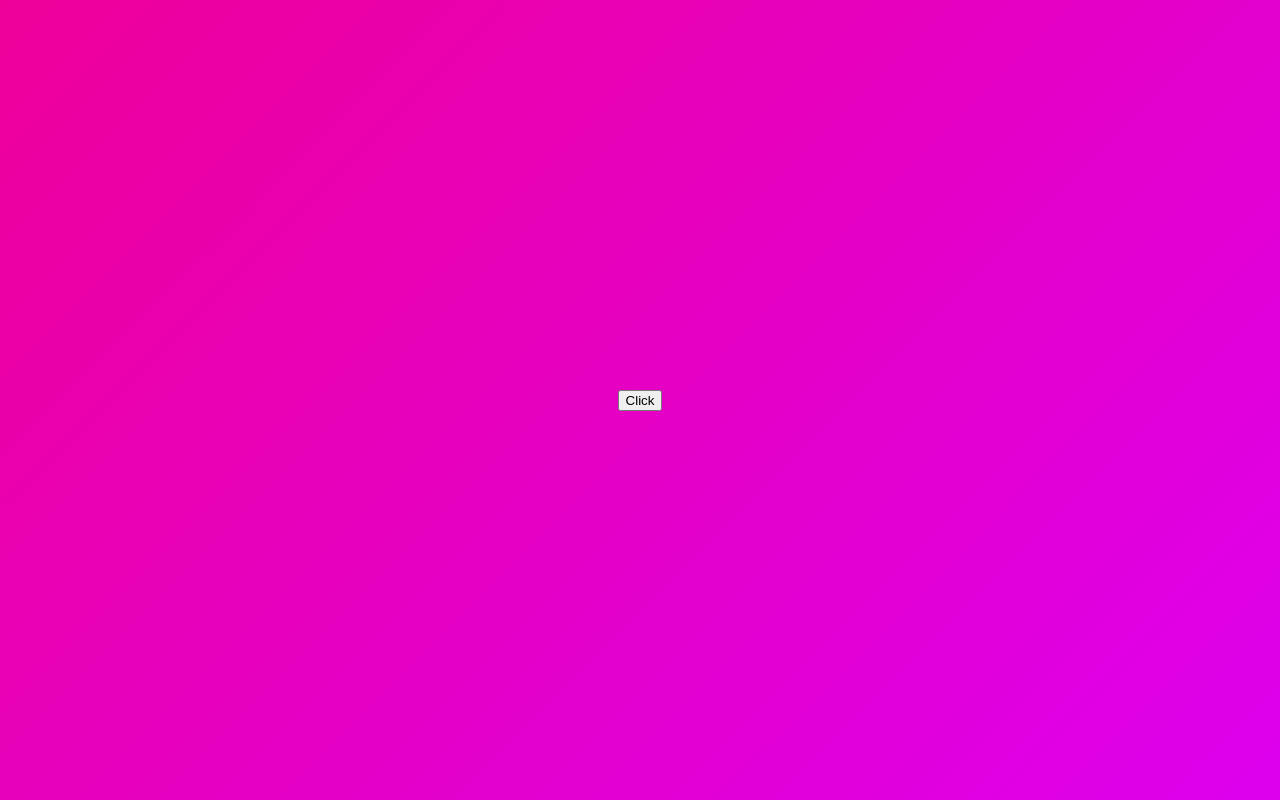
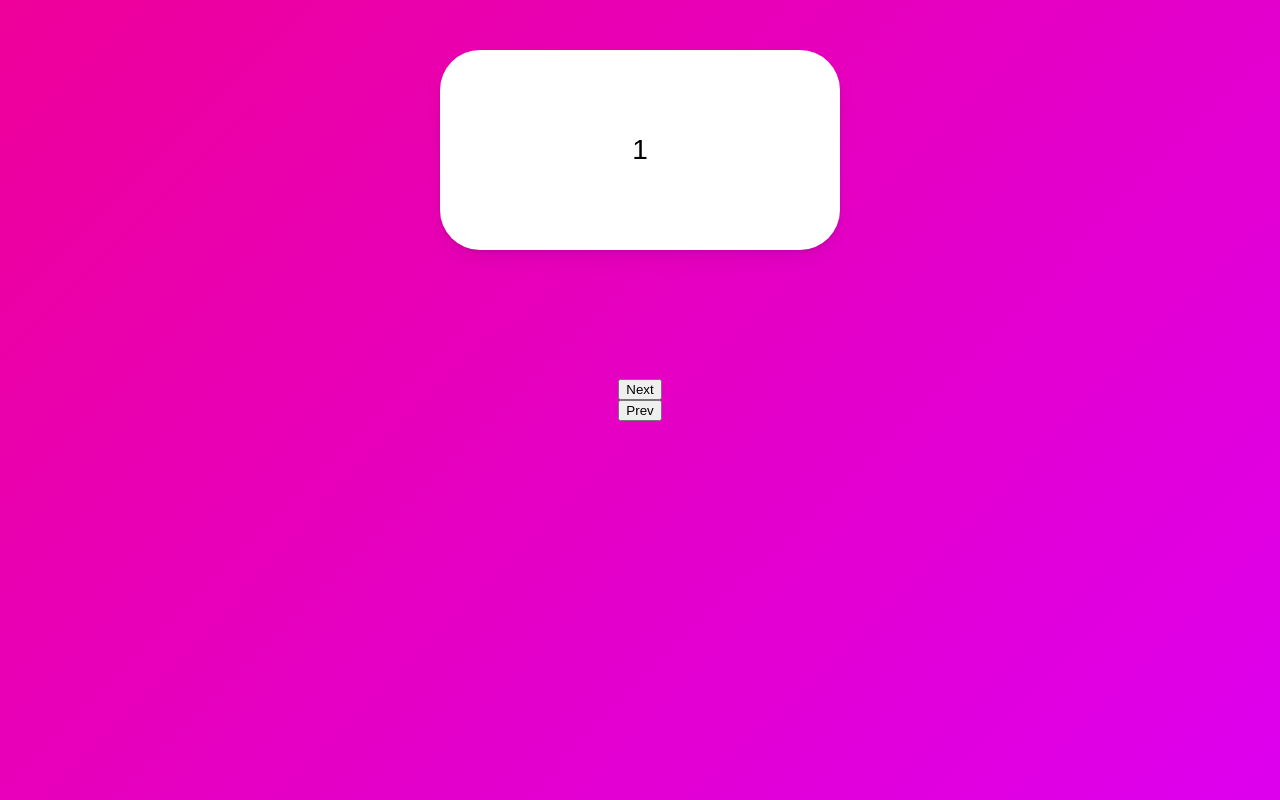
Before and after one commit to devkmins/react_framer_motion, a React (Create React App) app: page / in a window 1280 px wide. Built offline with nearby package versions, Linux system fonts and the light colour scheme.

Commit message:
Slider example

```diff
--- a/src/App.tsx
+++ b/src/App.tsx
@@ -4,6 +4,7 @@
 
 const Wrapper = styled(motion.div)`
   display: flex;
+  flex-direction: column;
   justify-content: center;
   align-items: center;
   width: 100vw;
@@ -12,49 +13,72 @@
 `;
 
 const Box = styled(motion.div)`
+  display: flex;
+  justify-content: center;
+  align-items: center;
+  position: absolute;
+  top: 50px;
   width: 400px;
   height: 200px;
+  font-size: 28px;
   background-color: rgba(255, 255, 255, 1);
   border-radius: 40px;
-  position: absolute;
-  top: 100px;
   box-shadow: 0 2px 3px rgba(0, 0, 0, 0.1), 0 10px 20px rgba(0, 0, 0, 0.06);
 `;
 
 const boxVariants = {
-  initial: {
+  entry: (back: boolean) => ({
+    x: back ? -500 : 500,
     opacity: 0,
     scale: 0,
-  },
-  visible: {
+  }),
+  center: {
+    x: 0,
     opacity: 1,
     scale: 1,
-    rotateZ: 360,
+    transition: {
+      duration: 0.3,
+    },
   },
-  leaving: {
+  exit: (back: boolean) => ({
+    x: back ? 500 : -500,
     opacity: 0,
     scale: 0,
-    y: 50,
-  },
+    rotateX: 180,
+    transition: {
+      duration: 0.3,
+    },
+  }),
 };
 
 function App() {
-  const [showing, setShowing] = useState(false);
-  const toggleShowing = () => setShowing((prev) => !prev);
+  const [visible, setVisible] = useState(1);
+  const [back, setBack] = useState(false);
+
+  const nextBtn = () => {
+    setBack(false);
+    setVisible((prev) => (prev === 10 ? 10 : prev + 1));
+  };
+  const prevBtn = () => {
+    setBack(true);
+    setVisible((prev) => (prev === 1 ? 1 : prev - 1));
+  };
 
   return (
     <Wrapper>
-      <button onClick={toggleShowing}>Click</button>
-      <AnimatePresence>
-        {showing ? (
-          <Box
-            variants={boxVariants}
-            initial="initial"
-            animate="visible"
-            exit="leaving"
-          />
-        ) : null}
+      <AnimatePresence mode="wait" custom={back}>
+        <Box
+          custom={back}
+          variants={boxVariants}
+          initial="entry"
+          animate="center"
+          exit="exit"
+          key={visible}>
+          {visible}
+        </Box>
       </AnimatePresence>
+      <button onClick={nextBtn}>Next</button>
+      <button onClick={prevBtn}>Prev</button>
     </Wrapper>
   );
 }
```
